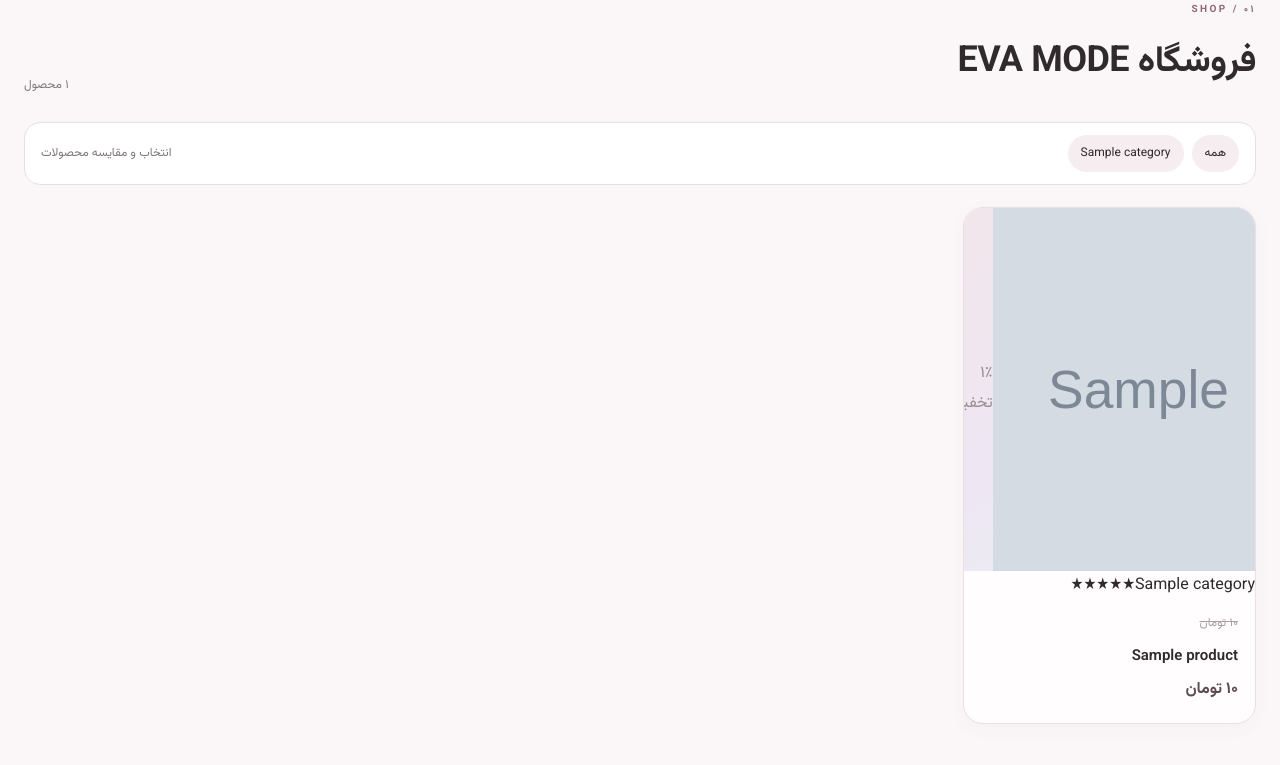
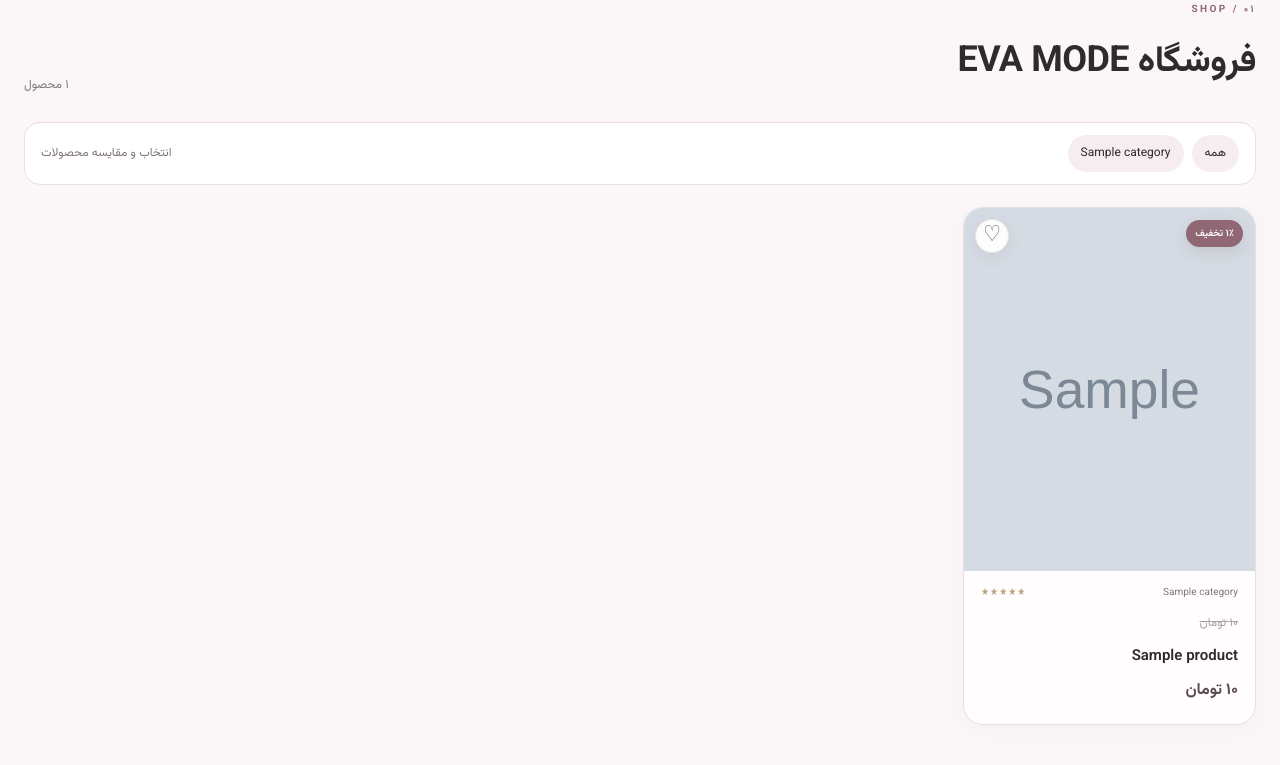
Before and after one commit to evamode29/eva-mode, a Django app: template templates/products/shop.html in a window 1280 px wide. Shown: the part 214-979 px from the top of the page. Run offline with Django 5.2, Linux system fonts and the light colour scheme; the template is opened without the code that fills it: most values are stand-ins (such as "Sample title", 1, 10 or a date in 2020); grey boxes marked "Sample" are stand-in pictures.

Commit message:
Polish shared product card styling

```diff
--- a/templates/base.html
+++ b/templates/base.html
@@ -8,6 +8,13 @@
   <meta name="description" content="EVA MODE | فروشگاه تخصصی لباس زیر زنانه با انتخابی ظریف و مطمئن">
   <title>{% block title %}EVA MODE | فروشگاه تخصصی لباس زیر زنانه{% endblock %}</title>
   <link rel="stylesheet" href="{% static 'css/eva.css' %}">
+  <style>
+    .product-card-tools{position:absolute;inset:0;pointer-events:none;z-index:3}
+    .discount-badge{position:absolute;top:12px;right:12px;background:#8f6874;color:#fff;border-radius:999px;padding:4px 9px;font-size:10px;font-weight:600;box-shadow:0 5px 15px rgba(83,64,72,.13)}
+    .wishlist-badge{position:absolute;top:11px;left:11px;width:34px;height:34px;border-radius:50%;display:grid;place-items:center;background:rgba(255,255,255,.94);border:1px solid #eadfe3;font-size:22px;line-height:1;color:#6f5960;box-shadow:0 5px 16px rgba(83,64,72,.08)}
+    .card-meta{display:flex;justify-content:space-between;gap:10px;margin:12px 17px 0;font-size:10px;color:#81777b}.card-meta span:last-child{color:#b9a17f;letter-spacing:1px}
+    @media(max-width:600px){.discount-badge{top:8px;right:8px;font-size:9px;padding:3px 7px}.wishlist-badge{top:8px;left:8px;width:29px;height:29px;font-size:19px}.card-meta{margin-inline:11px;font-size:9px}}
+  </style>
 </head>
 <body>
   <div class="topbar"><div class="container topbar-inner"><span>ارسال سریع به سراسر ایران</span><span>خرید امن و پشتیبانی EVA MODE</span></div></div>
```
